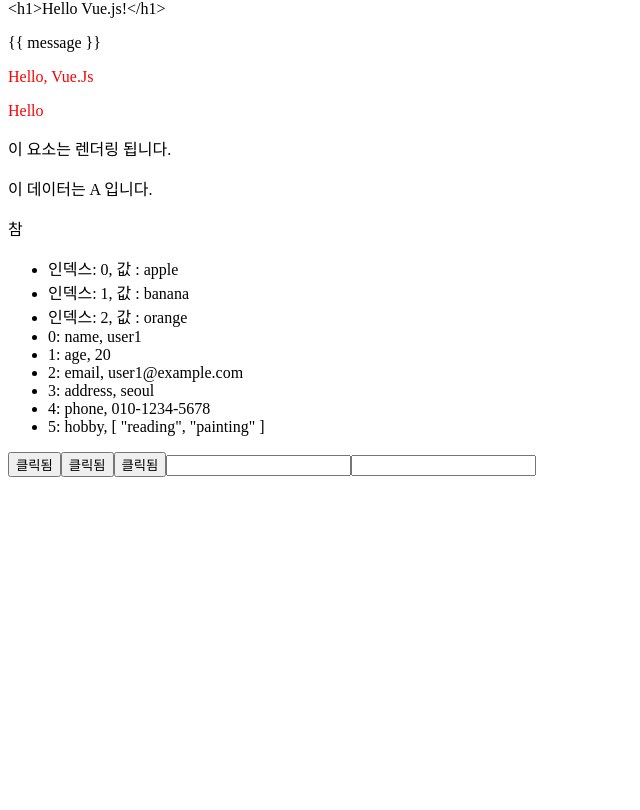
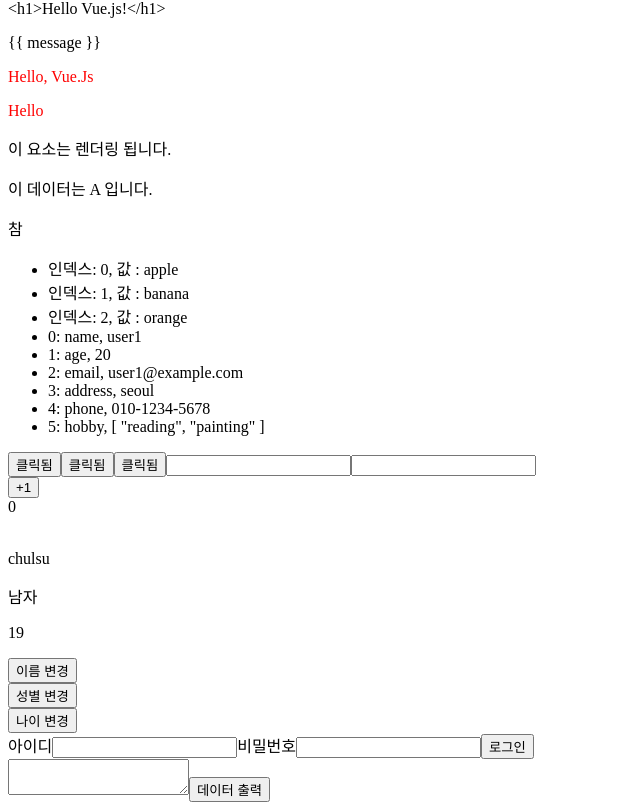
Before and after one commit to dongugchoi/Tutoring, a Vue app in the folder npm-vue/ch03/: page / in a window 1280 px wide. Shown: the part 216-1026 px from the top of the page, without its empty margins (0-640 px from the left). Before the commit the page ends 800 px from the top, so only its background shows below. Built offline with nearby package versions, Linux system fonts and the light colour scheme.

Commit message:
vue evt study

```diff
--- a/npm-vue/ch03/src/App.vue
+++ b/npm-vue/ch03/src/App.vue
@@ -44,6 +44,40 @@
   <input type="text" @keyup="($event) => onKeyupHandler($event)"/>
   <!-- 수식어를 사용하면 코드가 훨씬 간단해진다. -->
   <input type="text" @keyup.enter="modifierHandler" />
+  <br/>
+  <button @click="plusButton">+1</button>
+  <!-- v-once : 정적디렉티브, 한번만 렌더링하고 이후에는 렌더링을 하지않는다. 값이 변경되어도 화면을 업데이트하지않는다. -->
+  <div v-once>{{ number }}</div>
+  <br/>
+
+  <!-- v-memo는 vue3.2 이상 지원한다. -->
+  <div v-memo="[name,gender]">
+    <p>{{ name }}</p>
+    <p>{{ gender }}</p>
+    <p>{{ age }}</p>
+  </div>
+<button @click="name='영희'">이름 변경</button>
+<br/>
+<button @click="gender='여자'">성별 변경</button>
+<br/>
+<button @click="age=30">나이 변경</button>
+<br/>
+
+<!-- v-model 양방향 바인딩 -->
+<form>
+  <label for="uid">아이디<input type="text" id="uid" v-model="uId"/></label>
+  <label for="uPwd">비밀번호<input type="password" id="uPwd" v-model="uPwd"/></label>
+  <button type="button" @click="login">로그인</button>
+</form>
+
+<form id="loginform">
+  <textarea v-model="messages"></textarea>
+  <button type="button" @click="printData">데이터 출력</button>
+</form>
+
+
+
+
 
 </div>
 </template>
@@ -53,8 +87,10 @@
     data() {
       return {
         name: 'chulsu',
+        gender:'남자',
         age: 19,
         message:'<h1>Hello Vue.js!</h1>',
+        messages:'',
         ClassName : `red-color`,
         visiable: true,
         unvisible: false,
@@ -68,11 +104,18 @@
           address: 'seoul',
           phone: '010-1234-5678',
           hobby: ['reading','painting']
-        }
+        },
+        number:0,
+        uId:'',
+        uPwd:'',
       }
     },
 
     methods:{
+      printData(){
+        console.log(this.messages)
+      },
+
       clickHandler(){
         alert('클릭됬음')
       },
@@ -93,6 +136,15 @@
 
       modifierHandler(){
         console.log('ModifierEnter !')
+      },
+
+      plusButton(){
+        this.number++
+      },
+
+      login(){
+        console.log('아이디 :',this.uId)
+        console.log('비밀번호',this.uPwd)
       }
     }
   }
```
